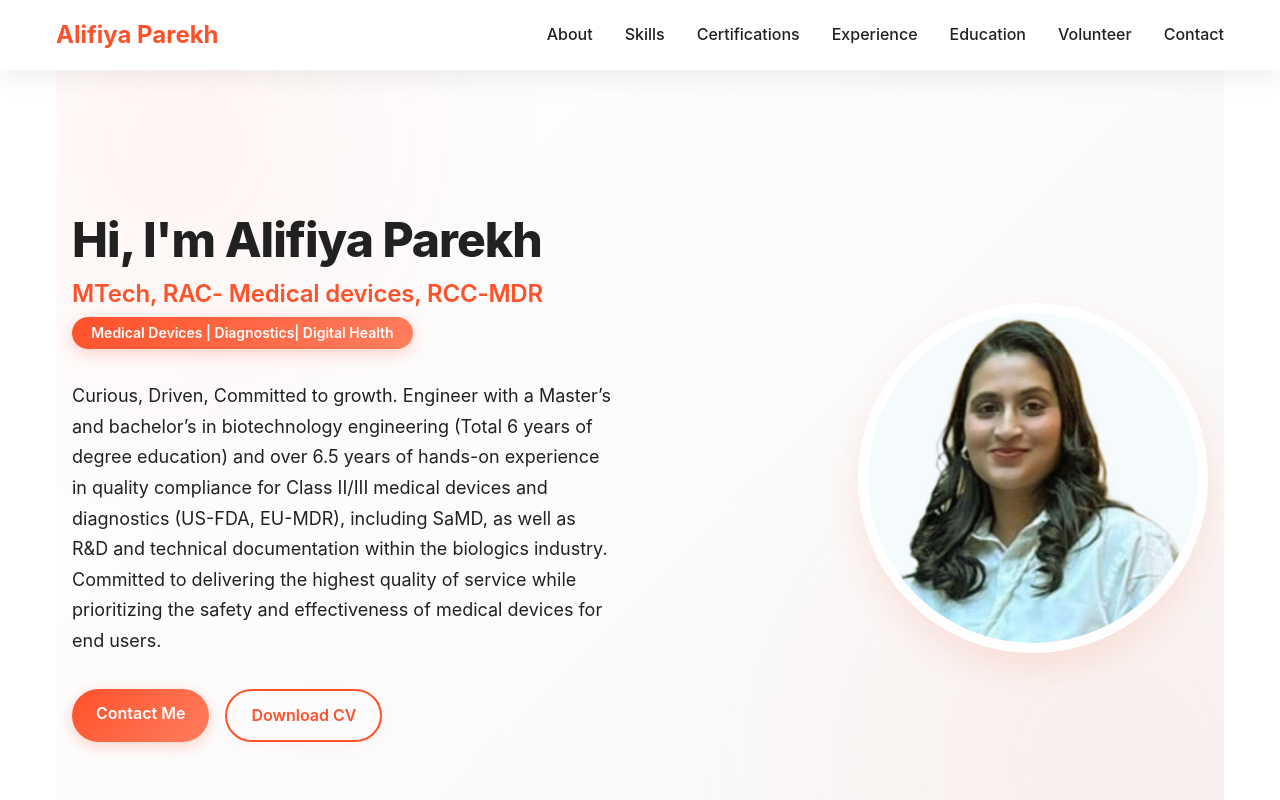
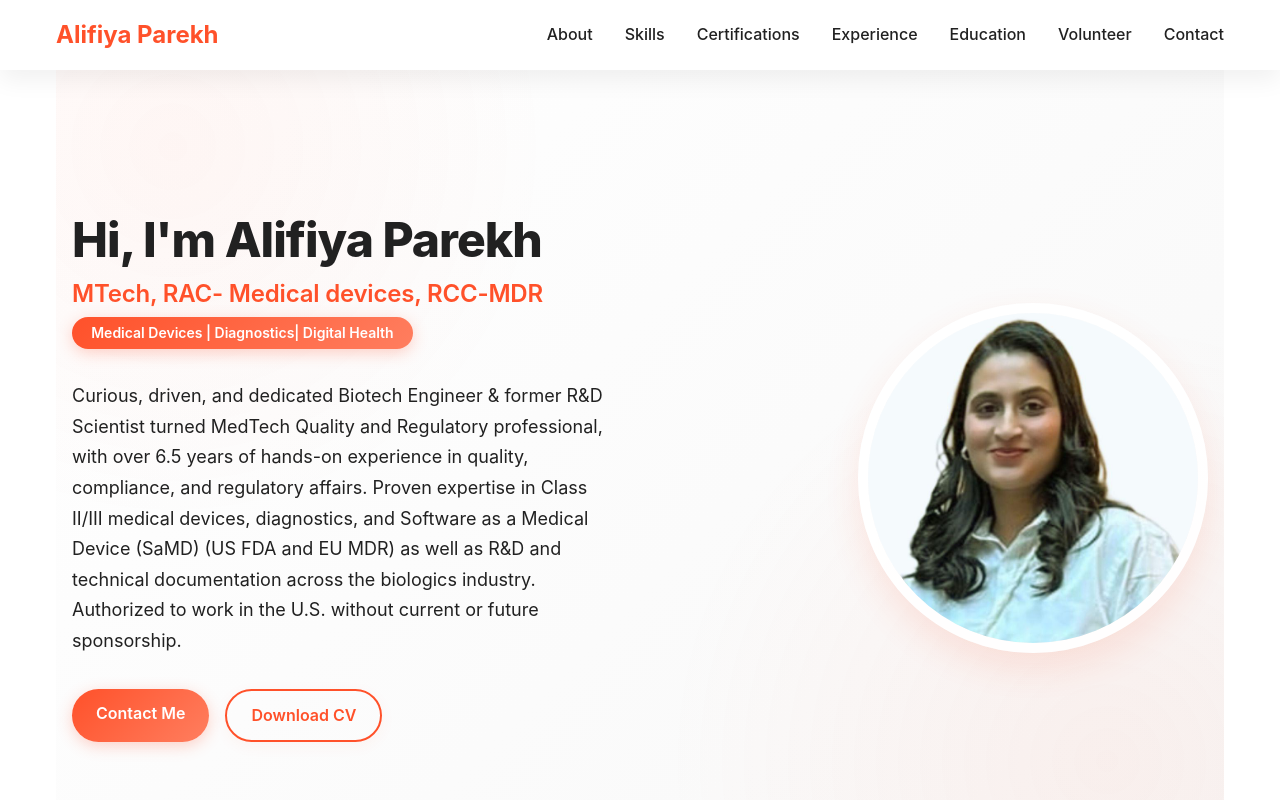
Before and after one commit to abdullahabbasitest/alifiya-site, a React (Create React App) app: page / in a window 1280 px wide. Shown: the top 800 px of the page. Built offline with nearby package versions, Linux system fonts and the light colour scheme.

Commit message:
fix: update hero

```diff
--- a/src/components/sections/HeroSection.js
+++ b/src/components/sections/HeroSection.js
@@ -11,7 +11,7 @@ const HeroSection = () => {
             <div className="hero-title">MTech, RAC- Medical devices, RCC-MDR</div>
             <div className="hero-tag">Medical Devices | Diagnostics| Digital Health</div>
             <p className="hero-bio">
-            Curious, Driven, Committed to growth. Engineer with a Master’s and bachelor’s in biotechnology engineering (Total 6 years of degree education) and over 6.5 years of hands-on experience in quality compliance for Class II/III medical devices and diagnostics (US-FDA, EU-MDR), including SaMD, as well as R&amp;D and technical documentation within the biologics industry. Committed to delivering the highest quality of service while prioritizing the safety and effectiveness of medical devices for end users.
+            Curious, driven, and dedicated Biotech Engineer & former R&D Scientist turned MedTech Quality and Regulatory professional, with over 6.5 years of hands-on experience in quality, compliance, and regulatory affairs. Proven expertise in Class II/III medical devices, diagnostics, and Software as a Medical Device (SaMD) (US FDA and EU MDR) as well as R&D and technical documentation across the biologics industry. Authorized to work in the U.S. without current or future sponsorship.
             </p>
             <div className="hero-cta">
               <a
```
